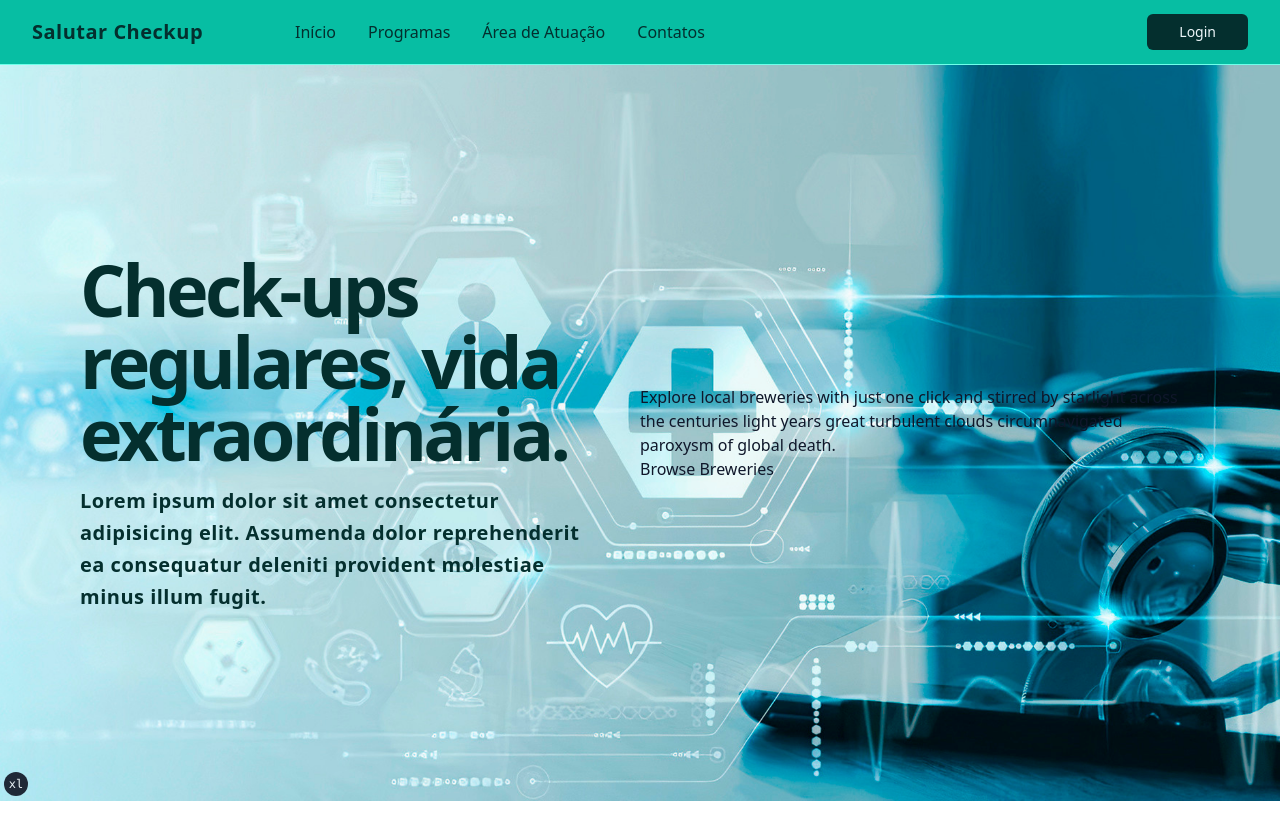
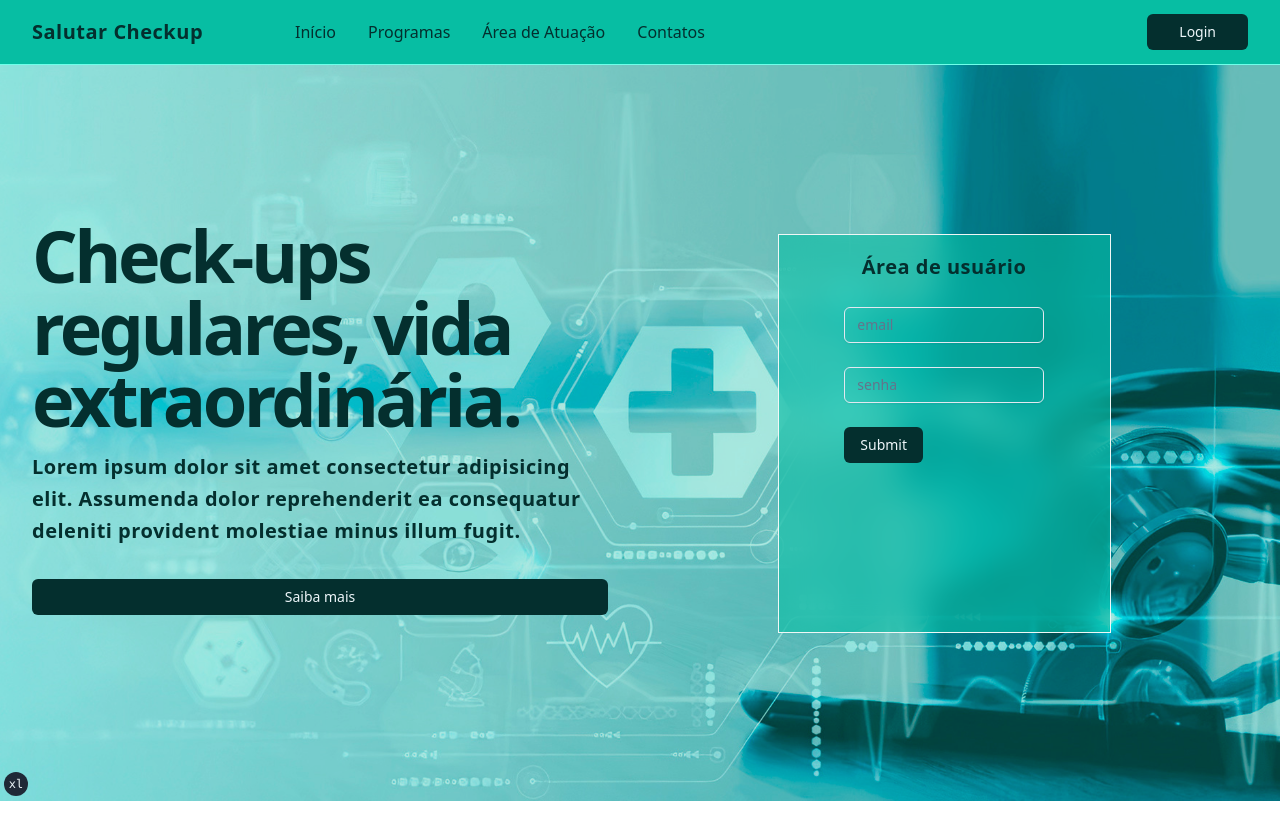
Before and after one commit to renexe/salutar-checkup, a Next.js app: page / in a window 1280 px wide. Shown: the top 840 px of the page. Built offline with nearby package versions, Linux system fonts and the light colour scheme.

Commit message:
<style>[header]: Responsiveness of Hero

```diff
--- /dev/null
+++ b/src/components/forms/main-login-form.tsx
@@ -0,0 +1,82 @@
+"use client"
+
+import { zodResolver } from "@hookform/resolvers/zod"
+import { useForm } from "react-hook-form"
+import * as z from "zod"
+
+import { Button } from "@/components/ui/button"
+import {
+  Form,
+  FormControl,
+  FormDescription,
+  FormField,
+  FormItem,
+  FormLabel,
+  FormMessage,
+} from "@/components/ui/form"
+import { Input } from "@/components/ui/input"
+import { toast } from "@/components/ui/use-toast"
+
+const FormSchema = z.object({
+  username: z.string().min(2, {
+    message: "Username must be at least 2 characters.",
+  }),
+})
+
+export function MainLoginForm() {
+  const form = useForm<z.infer<typeof FormSchema>>({
+    resolver: zodResolver(FormSchema),
+    defaultValues: {
+      username: "",
+    },
+  })
+
+  function onSubmit(data: z.infer<typeof FormSchema>) {
+    toast({
+      title: "You submitted the following values:",
+      description: (
+        <pre className="mt-2 w-[340px] rounded-md bg-slate-950 p-4">
+          <code className="text-white">{JSON.stringify(data, null, 2)}</code>
+        </pre>
+      ),
+    })
+  }
+
+  return (
+    <Form {...form}>
+      <form onSubmit={form.handleSubmit(onSubmit)} className="w-2/3 space-y-6">
+        <FormField
+          control={form.control}
+          name="username"
+          render={({ field }) => (
+            <FormItem>
+              <FormControl>
+                <Input type="email" placeholder="email" {...field} />
+              </FormControl>
+              {/* <FormDescription>
+                This is your public display name.
+              </FormDescription> */}
+              <FormMessage />
+            </FormItem>
+          )}
+        />
+        <FormField
+          control={form.control}
+          name="username"
+          render={({ field }) => (
+            <FormItem>
+              <FormControl>
+                <Input type="password" placeholder="senha" {...field} />
+              </FormControl>
+              {/* <FormDescription>
+                This is your public display name.
+              </FormDescription> */}
+              <FormMessage />
+            </FormItem>
+          )}
+        />
+        <Button type="submit">Submit</Button>
+      </form>
+    </Form>
+  )
+}
--- a/src/components/sections/hero.tsx
+++ b/src/components/sections/hero.tsx
@@ -1,19 +1,28 @@
+import { MainLoginForm } from "../forms/main-login-form"
+import { Button } from "../ui/button"
 import { Typography } from "../ui/typography"
 
 const Hero = () => {
   return (
-    <section className="relative bg-cover bg-[url(/assets/images/hero-1.png)] w-full h-full py-16 px-20 grid items-center grid-cols-2 min-h-[calc(100vh-4rem)]">
-      <article className="h-full flex flex-col justify-center pr-8">
-        <Typography variant="special-title" color="primary-foreground">Check-ups regulares, vida extraordinária.</Typography>
-        <Typography variant="h4" color="primary-foreground" className="mt-4">
-          Lorem ipsum dolor sit amet consectetur adipisicing elit. Assumenda dolor reprehenderit ea consequatur deleniti provident molestiae minus illum fugit.
-        </Typography>
-      </article>
-      <article>
-        <p>Explore local breweries with just one click and stirred by starlight across the centuries light years great turbulent clouds circumnavigated paroxysm of global death.</p>
-        <a href="#breweries">Browse Breweries</a>
-      </article>
-    </section>
+    <div className="relative bg-cover w-full bg-[url(/assets/images/hero-1.png)] min-h-[calc(100vh-4rem)] after:content-[''] after:absolute after:top-0 after:left-0 after:w-full after:h-full after:bg-primary/30 after:z-10">
+      <div className="container space-x-4 md:space-x-0 min-h-[calc(100vh-4rem)] flex items-center relative z-20">
+        <section className="grid items-center grid-cols-1 md:grid-cols-2 mt-8 md:mt-0">
+          <article className="flex flex-col justify-center md:pr-8 pb-8 ">
+            <Typography variant="special-title" color="primary-foreground" className="break-words hyphens-manual">Check-ups regulares, vida extraordi&shy;ná&shy;ria.</Typography>
+            <Typography variant="h4" color="primary-foreground" className="mt-4">
+              Lorem ipsum dolor sit amet consectetur adipisicing elit. Assumenda dolor reprehenderit ea consequatur deleniti provident molestiae minus illum fugit.
+            </Typography>
+            <Button className="mt-8">Saiba mais</Button>
+          </article>
+          <div className="hidden md:flex justify-end md:justify-center h-full w-full items-center">
+            <div className="bg-primary/60 border border-primary-accent w-[333px] h-[399px] backdrop-blur-lg flex flex-col items-center gap-6 p-4">
+              <Typography variant="h4" color="primary-foreground">Área de usuário</Typography>
+              <MainLoginForm />
+            </div>
+          </div>
+        </section>
+      </div>
+    </div>
   )
 }
 
```
